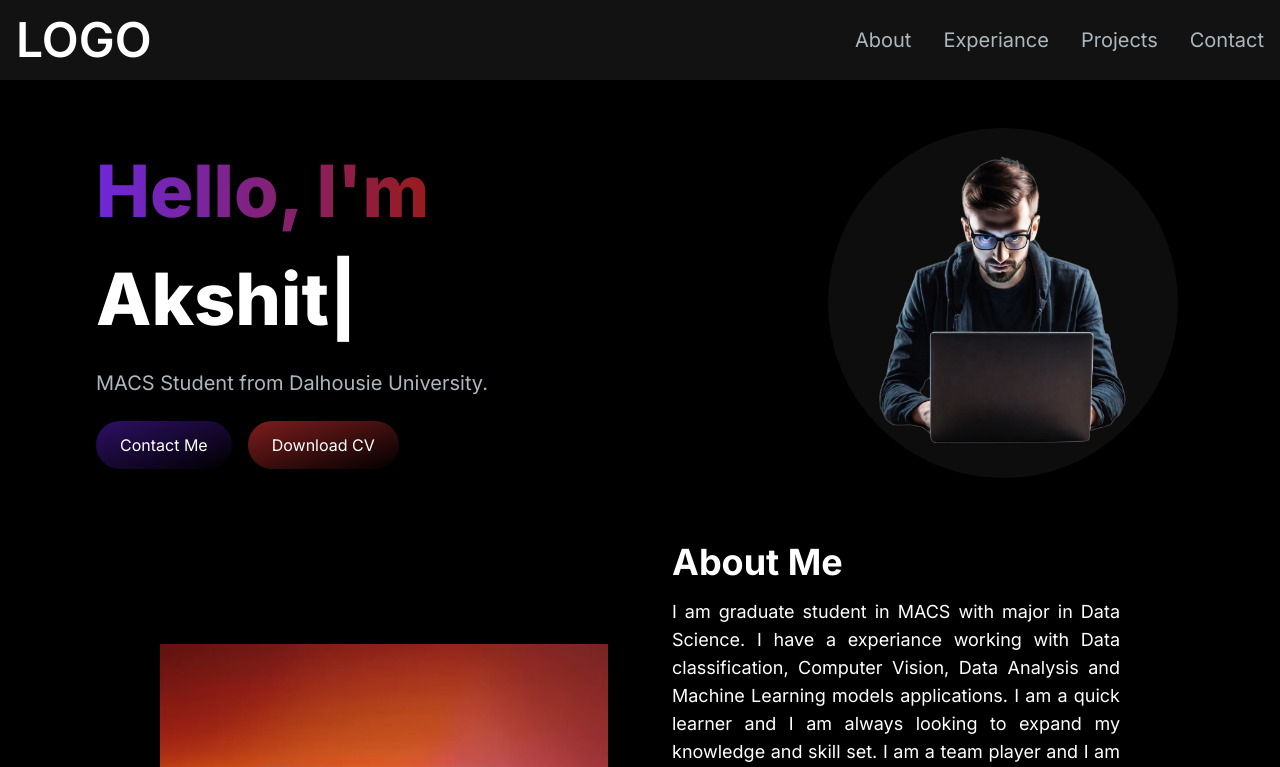
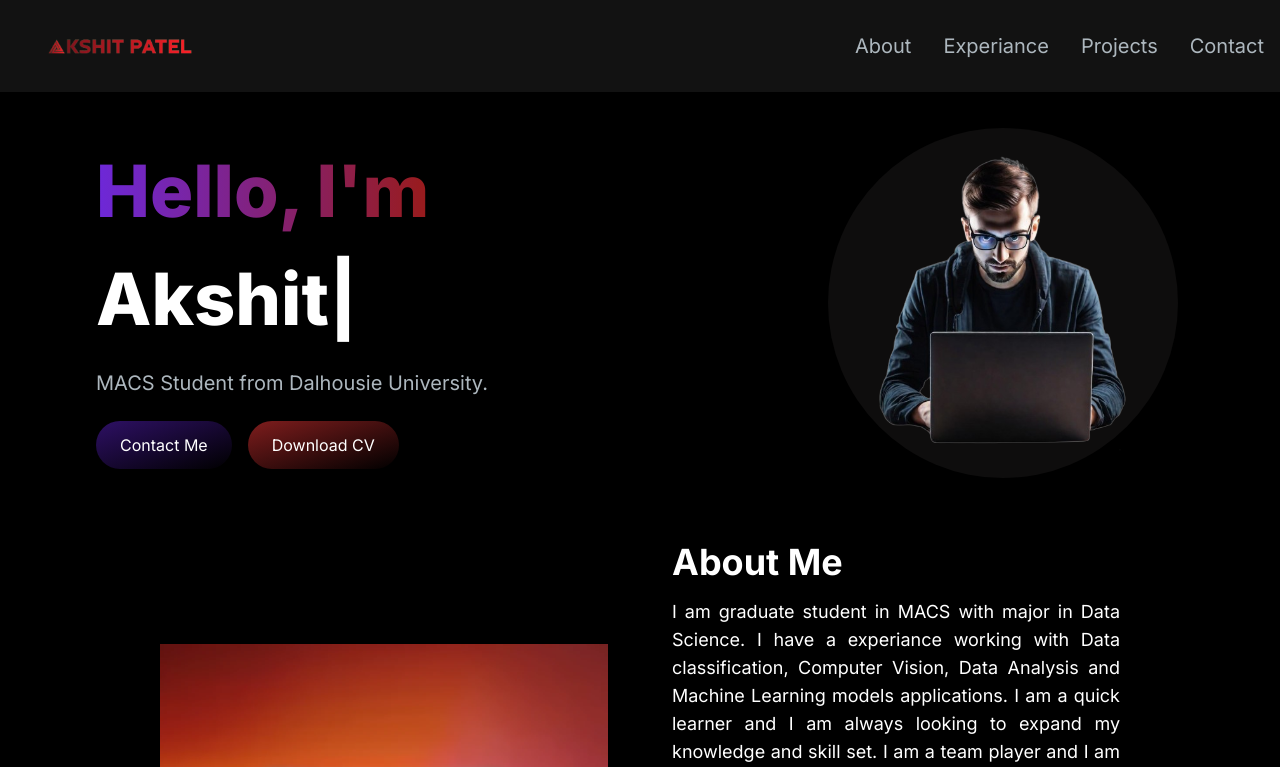
Before and after one commit to Patel-Akshit/portfolio, a Next.js app: page / in a window 1280 px wide. Shown: the top 767 px of the page. Built offline with nearby package versions, Linux system fonts and the light colour scheme.

Commit message:
Add logo

```diff
--- a/src/app/components/Footer.jsx
+++ b/src/app/components/Footer.jsx
@@ -1,10 +1,11 @@
 import React from "react";
+import Image from 'next/image';
 
 const Footer = () => {
   return (
     <footer className="footer border z-10 border-t-[#33353F] border-l-transparent border-r-transparent text-white">
       <div className="container p-6 flex justify-between">
-        <span>LOGO</span>
+        <Image src="/images/logo.png" width={200} height={100} />
         <p className="text-slate-600">All rights reserved.</p>
       </div>
     </footer>
--- a/src/app/components/Navbar.jsx
+++ b/src/app/components/Navbar.jsx
@@ -1,5 +1,5 @@
 "use client";
-import Link from 'next/link'
+import Image from 'next/image';
 import React, { useState } from "react";
 import NavLink from './NavLink'
 import { Bars3Icon, XMarkIcon } from "@heroicons/react/24/solid";
@@ -29,7 +29,7 @@ const Navbar = () => {
   return (
     <nav className="fixed mx-auto top-0 left-0 right-0 z-10 bg-[#121212] bg-opacity-100">
         <div className="flex container lg:py-4 flex-wrap items-center justify-between mx-auto px-4 py-2">
-            <Link href={"/"}  className="text-2xl md:text-5xl text-white font-semibold">LOGO</Link>
+          <Image src="/images/logo.png" width={200} height={100} />
             <div className="mobile-menu block md:hidden">
                 {!navbarOpen ? (
                 <button
```
Also changed, not shown: public/images/logo.png (added).
